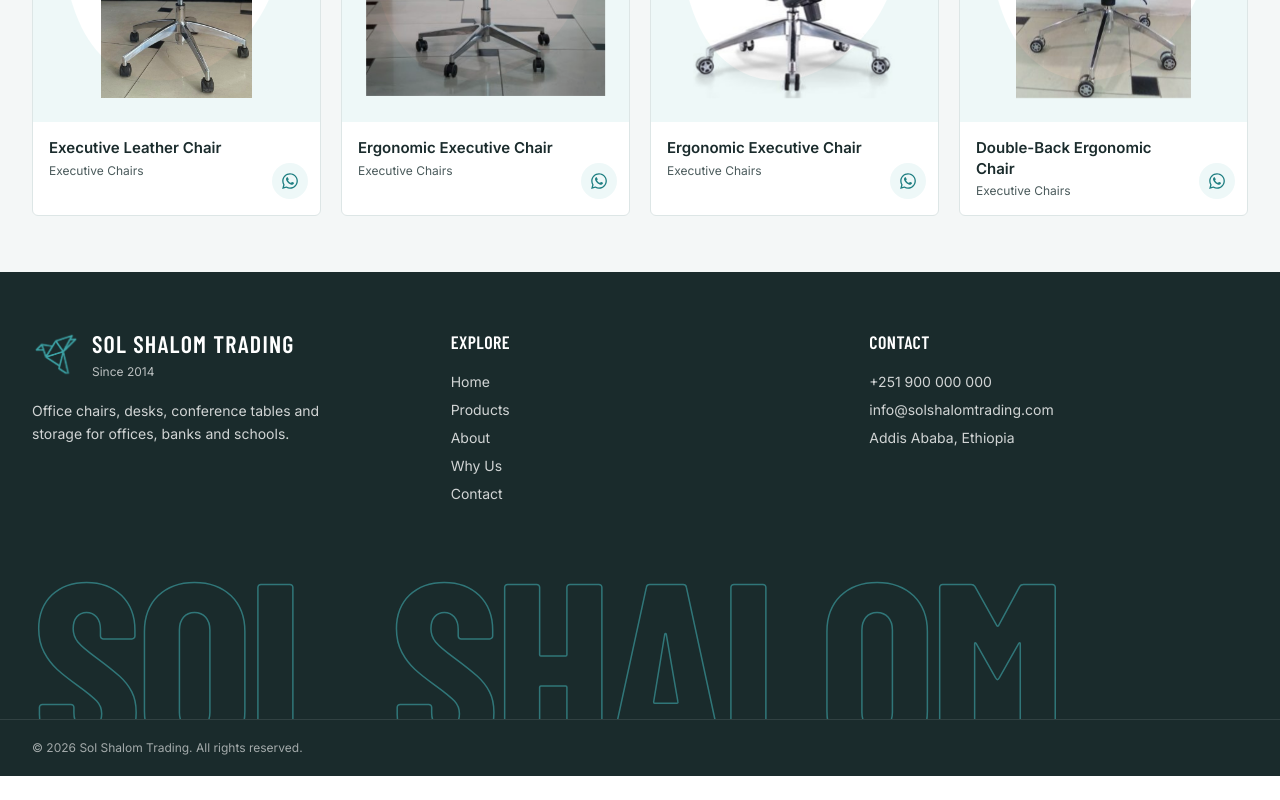
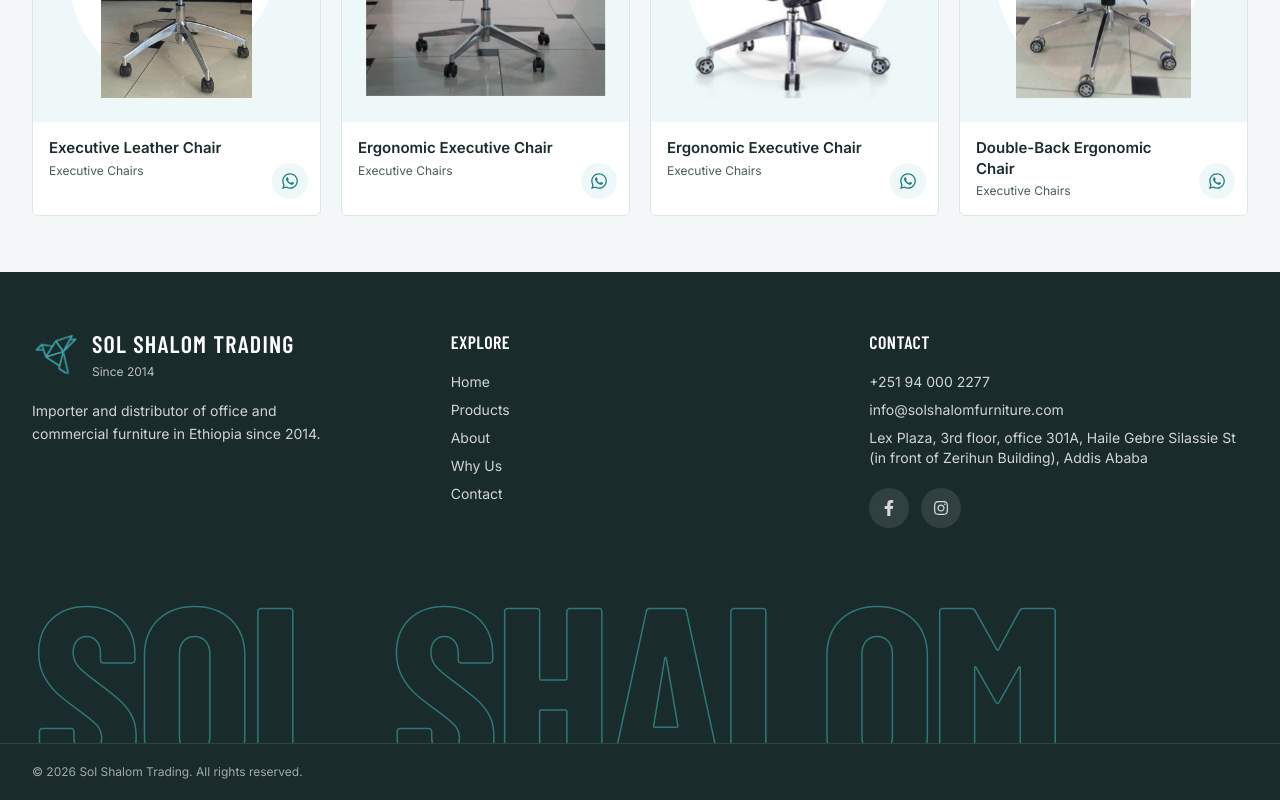
Before and after one commit to BereketMengaw/solshalom, a React (Create React App) app: page /product/311 in a window 1280 px wide. Shown: the part 1264-2064 px from the top of the page. Before the commit the page ends 2040 px from the top, so only its background shows below. Built offline with nearby package versions, Linux system fonts and the light colour scheme.

Commit message:
Add real Sol Shalom contact details, socials and About copy

```diff
--- a/src/company.js
+++ b/src/company.js
@@ -1,20 +1,20 @@
 // Single source of truth for Sol Shalom Trading business details.
-// TODO(client): replace every placeholder marked "TBD" with real details.
 const company = {
 	name: "Sol Shalom Trading",
 	shortName: "Sol Shalom",
 	since: 2014,
 	tagline: "Office furniture since 2014",
-	phone: "+251 900 000 000", // TBD
-	whatsapp: "251900000000", // TBD — digits only, used for wa.me links
-	email: "info@solshalomtrading.com", // TBD
-	address: "Addis Ababa, Ethiopia", // TBD — street / building
-	mapUrl: "", // TBD — Google Maps share link
+	phone: "+251 94 000 2277",
+	phones: ["+251 94 000 2277", "+251 92 928 8265", "+251 96 716 1616"],
+	whatsapp: "251929288265", // digits only, used for wa.me links
+	email: "info@solshalomfurniture.com",
+	address: "Lex Plaza, 3rd floor, office 301A, Haile Gebre Silassie St (in front of Zerihun Building), Addis Ababa",
+	mapUrl: "https://www.google.com/maps/search/?api=1&query=Lex+Plaza+Haile+Gebre+Silassie+Street+Addis+Ababa",
 	social: {
-		facebook: "", // TBD
-		instagram: "", // TBD
-		telegram: "", // TBD
-		tiktok: "", // TBD
+		facebook: "https://www.facebook.com/solshalomfurniture/",
+		instagram: "https://www.instagram.com/solshalomfurniture/",
+		telegram: "",
+		tiktok: "",
 	},
 };
 
--- a/src/components/Contact.js
+++ b/src/components/Contact.js
@@ -44,8 +44,10 @@
 	};
 
 	const details = [
-		{ icon: <IoIosCall />, label: "Phone", value: company.phone, href: `tel:${company.phone.replace(/\s/g, "")}` },
-		{ icon: <FaWhatsapp />, label: "WhatsApp", value: `+${company.whatsapp}`, href: whatsappLink() },
+		{ icon: <IoIosCall />, label: "Phone", value: company.phones.map((n, i) => (
+			<span key={n} className="whitespace-nowrap">{i > 0 && " · "}{n}</span>
+		)), href: `tel:${company.phone.replace(/\s/g, "")}` },
+		{ icon: <FaWhatsapp />, label: "WhatsApp", value: `+${company.whatsapp.replace(/^(\d{3})(\d{2})(\d{3})(\d{4})$/, "$1 $2 $3 $4")}`, href: whatsappLink() },
 		{ icon: <IoIosMail />, label: "Email", value: company.email, href: `mailto:${company.email}` },
 		{ icon: <IoIosPin />, label: "Address", value: company.address, href: company.mapUrl || undefined },
 	];
@@ -70,7 +72,7 @@
 										</span>
 										<span>
 											<span className='block text-xs uppercase tracking-wider text-ink-soft'>{d.label}</span>
-											<span className='block font-medium text-ink break-all'>{d.value}</span>
+											<span className='block font-medium text-ink break-words'>{d.value}</span>
 										</span>
 									</Tag>
 								</li>
--- a/src/components/Footer.js
+++ b/src/components/Footer.js
@@ -21,8 +21,8 @@
 				<div>
 					<Wordmark light />
 					<p className='mt-5 max-w-xs text-sm leading-relaxed'>
-						Office chairs, desks, conference tables and storage for offices, banks and
-						schools.
+						Importer and distributor of office and commercial furniture in Ethiopia
+						since 2014.
 					</p>
 				</div>
 
--- a/src/data.js
+++ b/src/data.js
@@ -25,13 +25,12 @@
 	{ value: String(categories.length), label: "Product categories" },
 ];
 
-// TODO(client): confirm or replace the vision and mission wording.
 export const about = {
 	title: "Peace of mind for every workplace",
 	intro:
-		"Shalom means peace. Since 2014, Sol Shalom Trading has supplied offices, banks, schools and businesses with furniture that people can sit at, work at and rely on every day. That is the peace we try to bring to a workplace.",
+		"Sol Shalom Trading PLC is one of Ethiopia's leading importers and distributors of high-quality commercial and residential furniture. Since 2014 we have furnished banks, offices, airports, universities, NGOs and government offices, as well as hotels, stores and showrooms.",
 	body:
-		"We import our chairs, desks, conference tables and storage from trusted manufacturers and check every model before it reaches our customers. You can furnish one desk or a full floor from a single supplier, with clear model codes and specifications so you know exactly what you are ordering.",
+		"Our close relationships with European, Asian and American suppliers let us offer executive desks, ergonomic chairs, workstations, meeting-room furniture, reception counters, sofa sets and storage in MDF, melamine, steel and more, from a single desk to a full floor. Shalom means peace, and that is what we want every workplace to feel.",
 	vision: {
 		title: "Our vision",
 		text: "To be the office furniture supplier that businesses trust first: known for comfort, durability and honest service.",
@@ -99,8 +98,8 @@
 	subtitle:
 		"Tell us what you need: a single chair or a full office. Mention the model codes if you have them and we will reply with price and availability.",
 	hours: [
-		["Monday – Friday", "8:30 AM – 5:30 PM"], // TBD
-		["Saturday", "8:30 AM – 12:30 PM"], // TBD
+		["Monday – Friday", "8:30 AM – 5:30 PM"],
+		["Saturday", "8:30 AM – 12:30 PM"],
 		["Sunday", "Closed"],
 	],
 };
```
